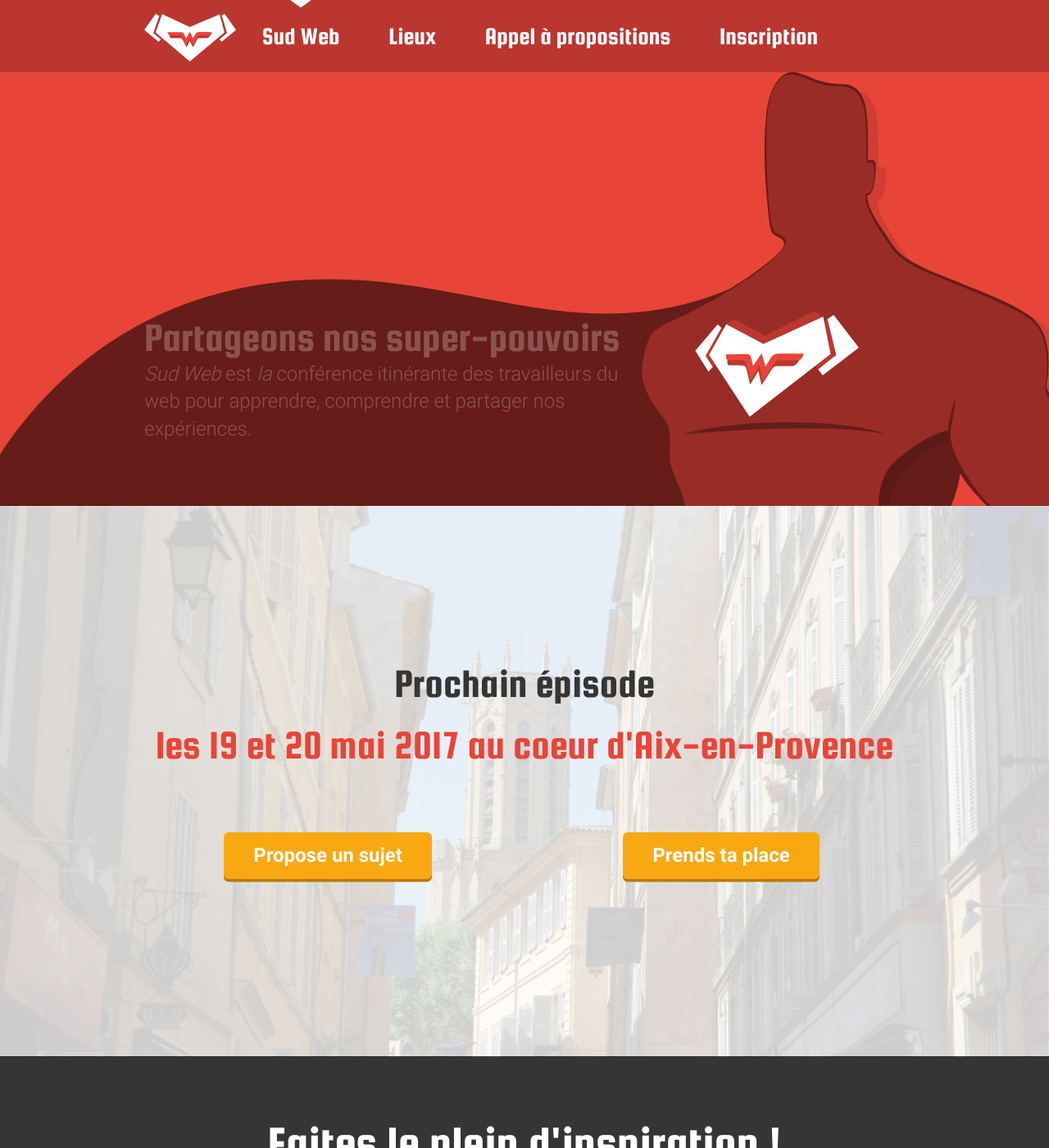
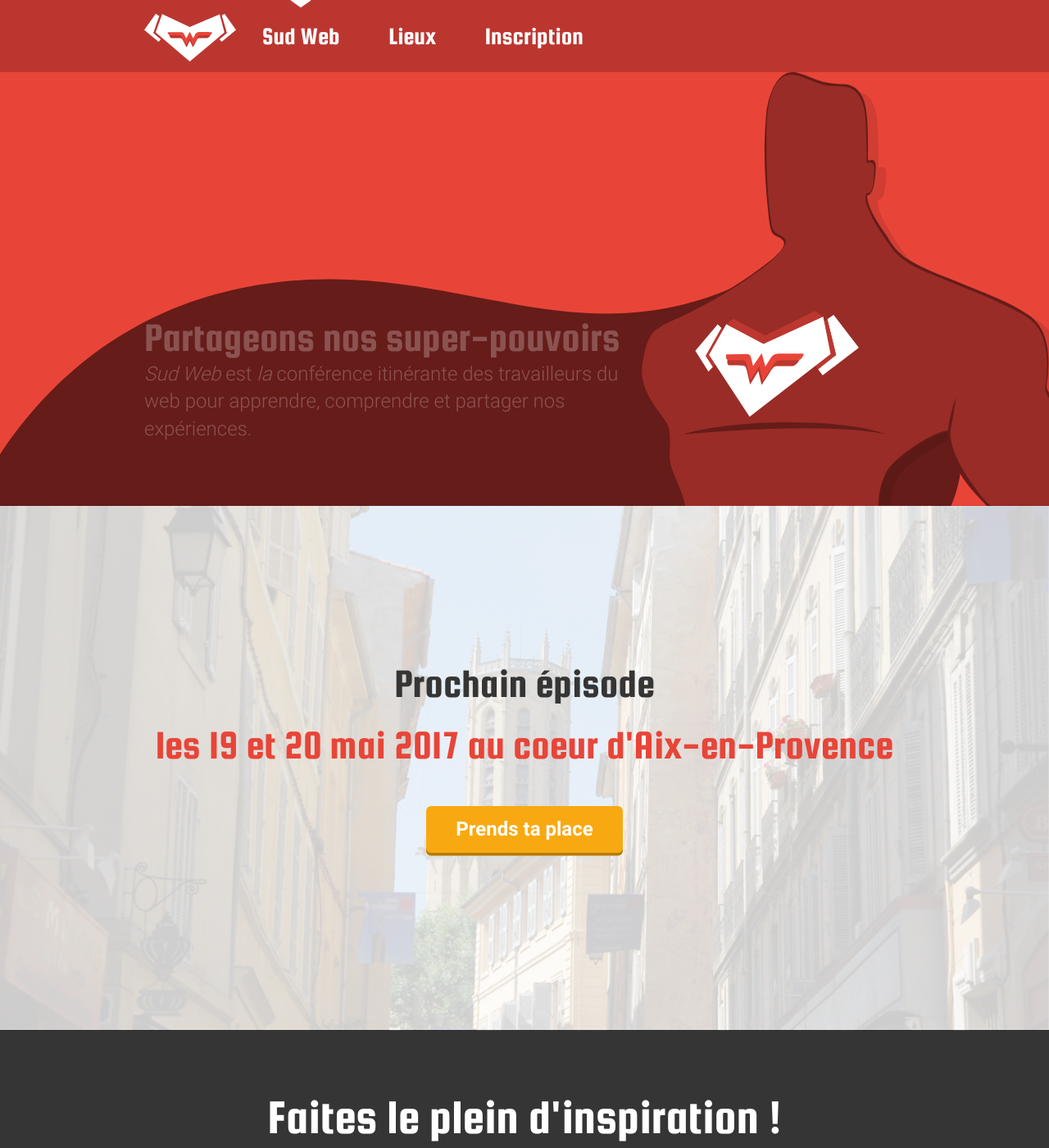
Before and after one commit to sudweb/2017, a Jekyll site: the page built from index.html, in a window 1280 px wide and 1400 px high. Shown: the whole window at 82% size. Built offline with Jekyll 4.4.1, drawn with Linux system fonts in a browser that asks for light colours; the list of posts is cut into pages by our own code.

Commit message:
Clôture de l'appel à propositions

```diff
--- a/_data/navigation.yml
+++ b/_data/navigation.yml
@@ -4,7 +4,5 @@
     url: "/"
   - name: "Lieux"
     url: "/lieux/"
-  - name: "Appel à propositions"
-    url: "/appel-a-sujets/"
   - name: "Inscription"
     url: "/inscription/"
--- a/appel-a-sujets.html
+++ b/appel-a-sujets.html
@@ -2,6 +2,7 @@
 title: Appel à propositions
 description: Vous avez jusqu'au 12 février 2017 pour soumettre des sujets de conférences courtes de 5 minutes au format Lightning Talk ou Pecha Kucha.
 redirect_from: /appel-a-orateurs/
+published: false
 ---
 
 <header class="page-header">
--- a/index.html
+++ b/index.html
@@ -16,13 +16,8 @@
   <div class="wrapper text-center">
     <h2 class="regular-title-size">Prochain épisode</h2>
     <h3 class="regular-title-size red">les 19 et 20 mai 2017 au coeur d'Aix-en-Provence</h3>
-    <div class="grid-2">
-      <div>
-        <a class="cta button-type1" href="{{ "/appel-a-sujets/" | relative_url }}" data-event-category="cta" data-event-action="click" data-event-label="appel-sujets">Propose un sujet</a>
-      </div>
-      <div>
-        <a class="cta button-type1" href="{{ "/inscription/" | relative_url }}" data-event-category="cta" data-event-action="click" data-event-label="lieux">Prends ta place</a>
-      </div>
+    <div>
+      <a class="cta button-type1" href="{{ "/inscription/" | relative_url }}" data-event-category="cta" data-event-action="click" data-event-label="lieux">Prends ta place</a>
     </div>
   </div>
 </div>
```
